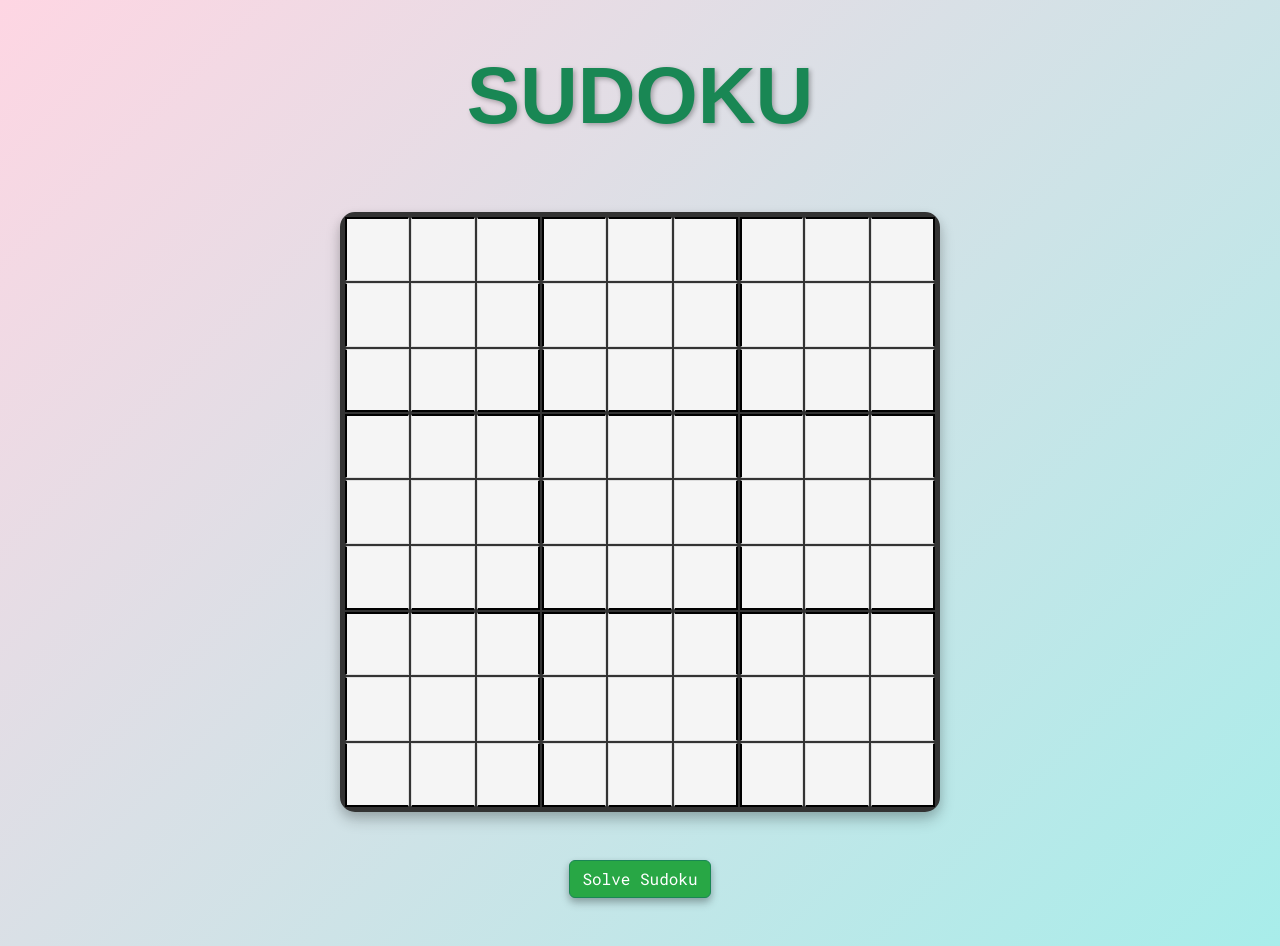
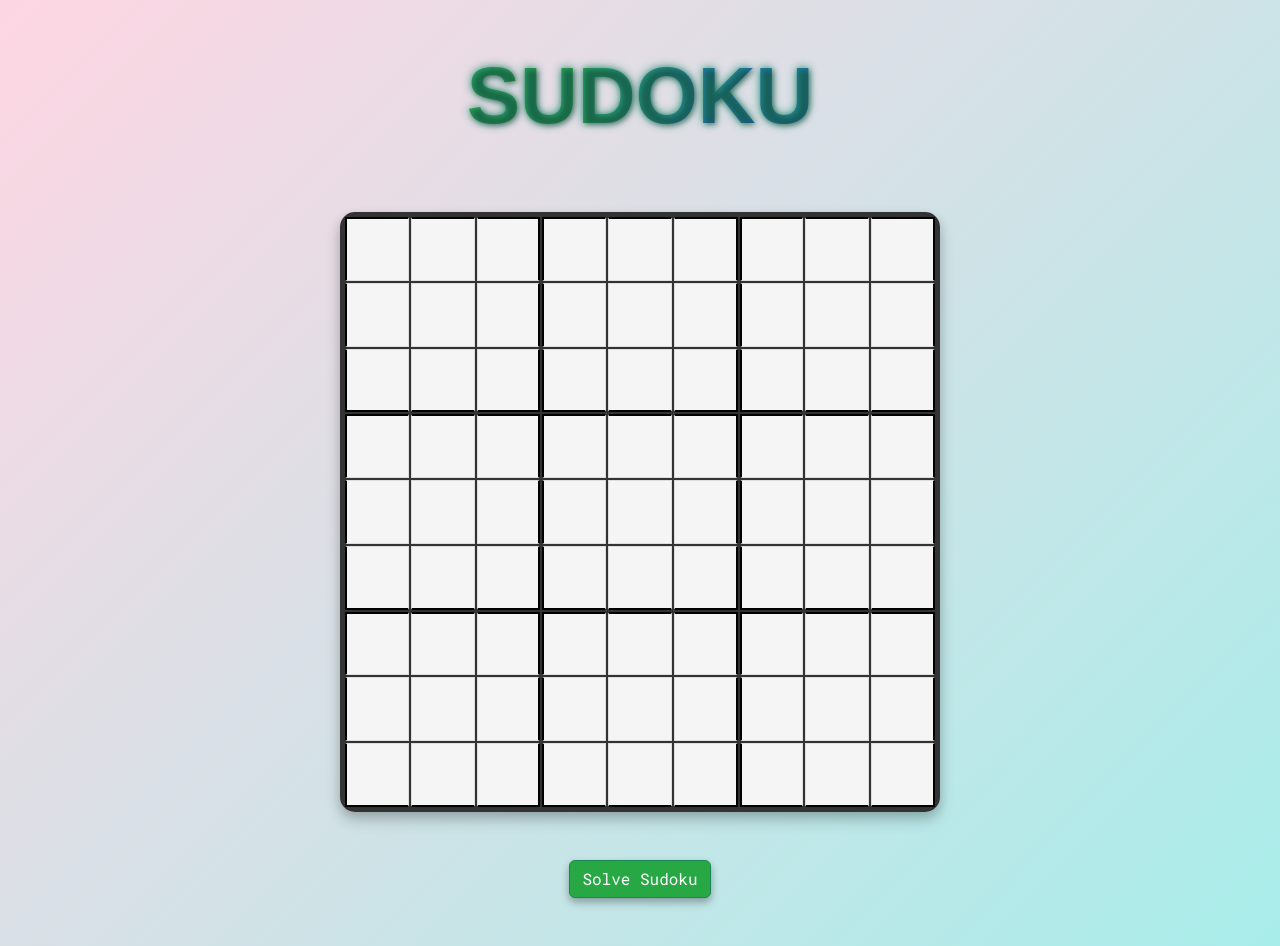
Before and after one commit to michele-pupo/sudoku, a Vue app: page / in a window 1280 px wide. Built offline with nearby package versions, Linux system fonts and the light colour scheme.

Commit message:
title style

```diff
--- a/src/App.vue
+++ b/src/App.vue
@@ -364,8 +364,26 @@ body {
 h1 {
   font-family: 'Poppins', sans-serif;
   color: #28a745;
+  background: linear-gradient(90deg, #28a745 40%, #1d72b8 60%);
+  -webkit-background-clip: text;
+  -webkit-text-fill-color: transparent;
+  font-size: 2.5rem;
+  font-weight: bold;
+  text-align: center;
+  text-transform: uppercase;
   text-shadow: 2px 2px 5px rgba(0, 0, 0, 0.3);
+  animation: subtleGlow 2s infinite alternate;
   margin-bottom: 20px;
+}
+
+/* Animazione più discreta */
+@keyframes subtleGlow {
+  0% {
+    text-shadow: 2px 2px 5px rgba(0, 0, 0, 0.3), 0 0 10px #28a745;
+  }
+  100% {
+    text-shadow: 2px 2px 5px rgba(0, 0, 0, 0.3), 0 0 10px #1d72b8;
+  }
 }
 
 .text-danger {
```
